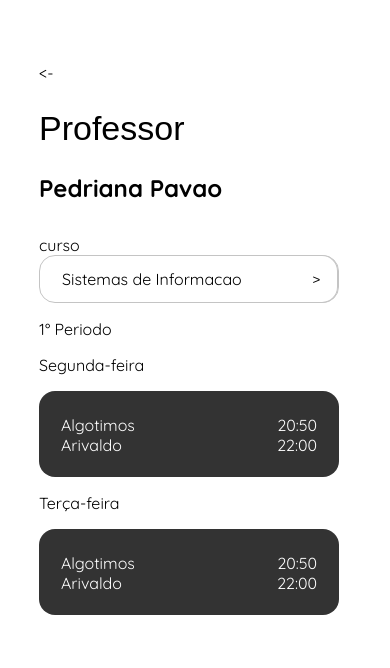
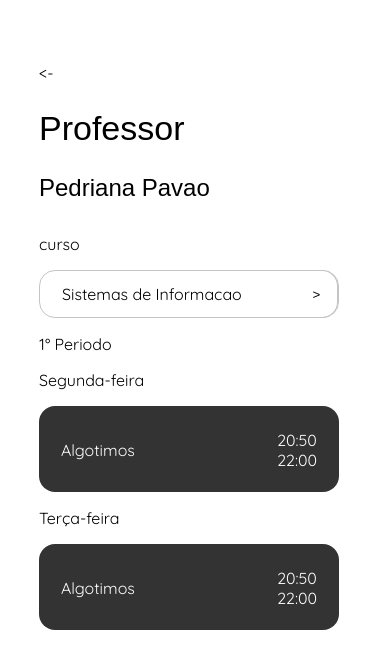
Before and after one commit to MatheusF99/login-screen, a React (Create React App) app: page / in a window 390 px wide. Shown: the top 668 px of the page. Built offline with nearby package versions, Linux system fonts and the light colour scheme.

Commit message:
mobile page teacher

```diff
--- a/src/pages/TeacherPage/TeacherPage.css
+++ b/src/pages/TeacherPage/TeacherPage.css
@@ -24,6 +24,11 @@ h1{
 .teacher-name{
     margin-top: 24px;
     margin-bottom: 32px;
+
+    font-family: 'Montserrat', sans-serif;
+    font-weight: 400;
+    font-size: 24px;
+    line-height: 29px;
 }
 
 .div-periods{
@@ -35,6 +40,8 @@ h1{
     display: flex;
     justify-content: space-between;
     align-items: center;
+
+    margin-top: 16px;
 
     border: 1px solid #c4c4c4;
 
@@ -74,23 +81,22 @@ h1{
 
     margin-bottom: 8px;
 
+    display: flex;
+    justify-content: space-between;
 }
 
-.data-course p{
-    margin-top: 8px;
-    margin-left: 16px;
-
-    display: flex;
-    justify-content: flex-start;
-    align-items: center;
+.div-course .course-name{
+    padding: 10px 0;
 }
 
 .course-data{
+    display: flex;
+    flex-direction: column;
+}
 
-    display: flex;
-    justify-content: space-between;
-
-
+.course-data p{
+    margin-top: 8px;
+    margin-left: 16px;
 }
 
 .week-day{
--- a/src/pages/TeacherPage/TeacherPage.js
+++ b/src/pages/TeacherPage/TeacherPage.js
@@ -27,12 +27,9 @@
 
 
             <div className="div-course">
+                <span className="course-name">Algotimos</span>
                 <div className="course-data">
-                    <span>Algotimos</span>
                     <span>20:50</span>
-                </div>
-                <div className="course-data">
-                    <span>Arivaldo</span>
                     <span>22:00</span>
                 </div>
             </div>
@@ -40,12 +37,9 @@
             <p className="week-day">Terça-feira</p>
 
             <div className="div-course">
+                <span className="course-name">Algotimos</span>
                 <div className="course-data">
-                    <span>Algotimos</span>
                     <span>20:50</span>
-                </div>
-                <div className="course-data">
-                    <span>Arivaldo</span>
                     <span>22:00</span>
                 </div>
             </div>
```
Also changed, not shown: 1 other file (tests, documents, lock files or other folders).
